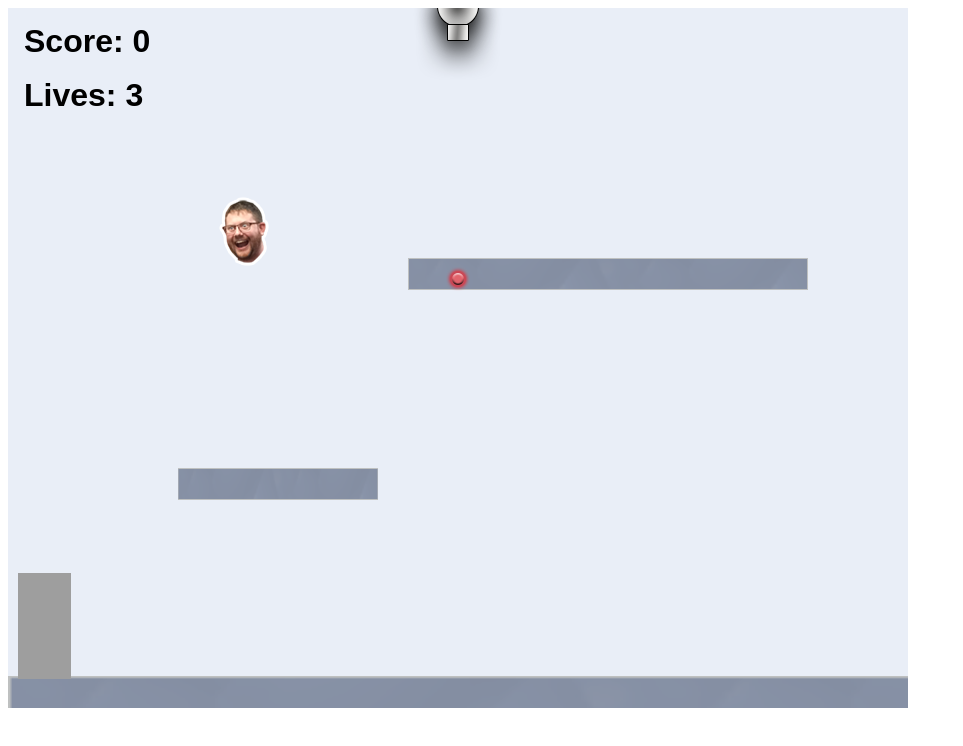
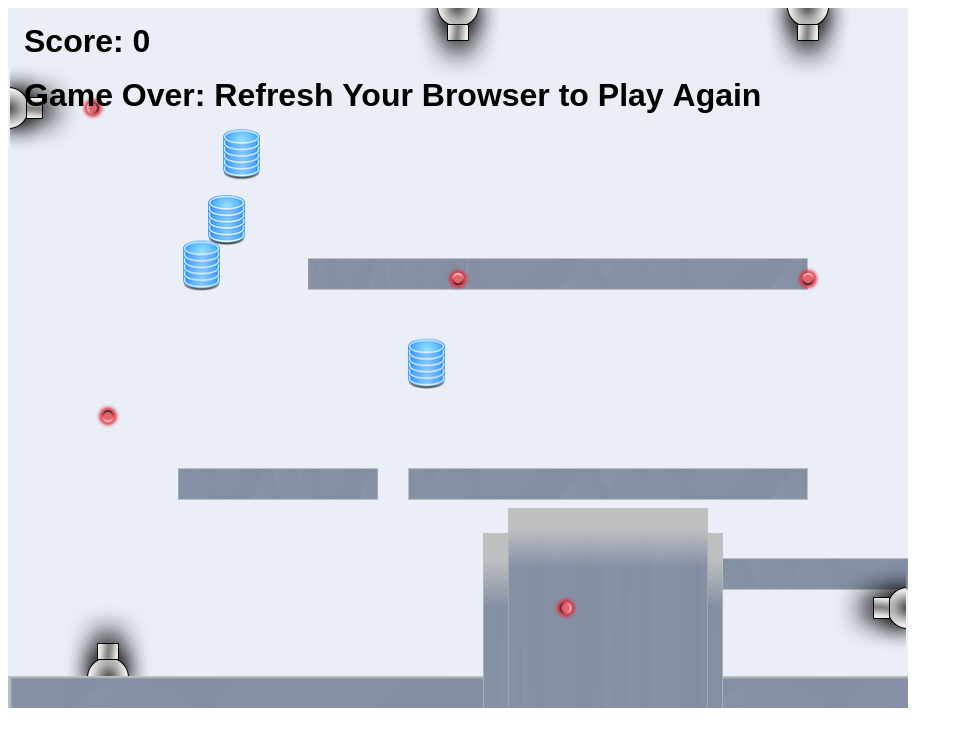
Before and after one commit to PaulaRahn/PaulaRahn.github.io, a website: page projects/platformer/index.html in a window 1280 px wide. Shown: the whole page, without its empty margins (0-963 px from the left). Drawn offline with Linux system fonts and the light colour scheme; animation ran at ten frames a second.

```diff
--- a/projects/platformer/js/init/cannon.js
+++ b/projects/platformer/js/init/cannon.js
@@ -29,6 +29,11 @@
         // example:
         createCannon("top", 450);
 
+        createCannon("top", 800);
+        createCannon("left", 100, 900);
+        createCannon("bottom", 100);
+        createCannon("right", 600, 200);
+
 
         // ALL YOUR CODE GOES ABOVE HERE ///////////////////////////////////////
         ////////////////////////////////////////////////////////////////////////
--- a/projects/platformer/js/init/collectable.js
+++ b/projects/platformer/js/init/collectable.js
@@ -37,9 +37,11 @@
         // ALL YOUR CODE GOES BELOW HERE ///////////////////////////////////////
 
         // example:
-        createCollectable(type.steve, 200, 170, 6, 0.7);
+        createCollectable(type.db, 200, 170, 6, 0.7);
 
-
+        createCollectable(type.db, 175, 210, 8, 0.5);
+        createCollectable(type.db, 215, 110, 4, 0.7);
+        createCollectable(type.db, 400, 325, 2, 0.3);
 
         // ALL YOUR CODE GOES ABOVE HERE ///////////////////////////////////////
         ////////////////////////////////////////////////////////////////////////
--- a/projects/platformer/js/init/platform.js
+++ b/projects/platformer/js/init/platform.js
@@ -40,6 +40,12 @@
         createPlatform(400, 250);
         createPlatform(170, 460, 0.5);
 
+        createPlatform(400, 460);
+        createPlatform(550, 550);
+        createPlatform(300, 250, 0.4);
+        createPlatform(475, 525, 0.6, 50);
+        createPlatform(500, 500, 0.5, 40);
+
         // ALL YOUR CODE GOES ABOVE HERE ///////////////////////////////////////
         ////////////////////////////////////////////////////////////////////////
     }
```
Also changed, not shown: index.html (+3 -6 lines).
